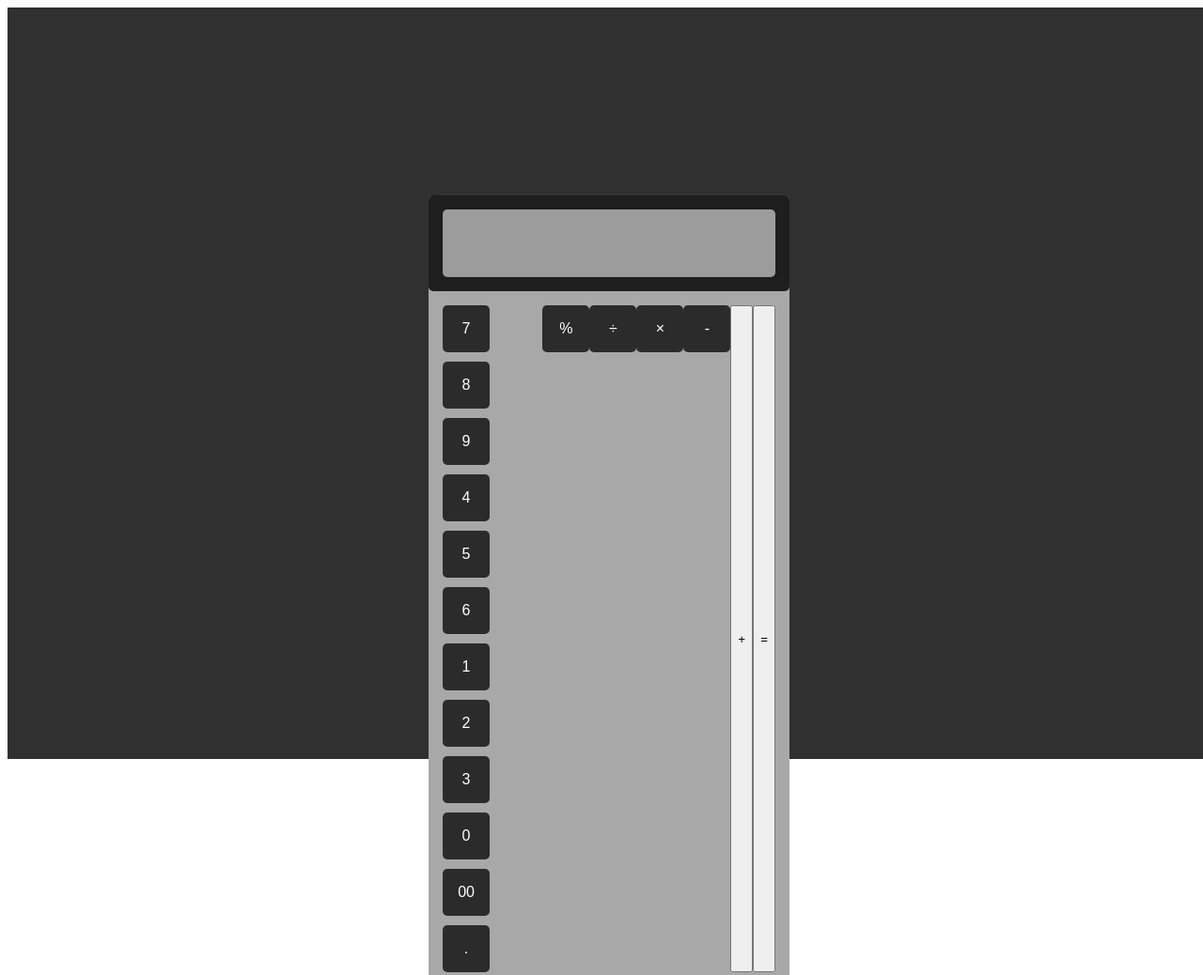
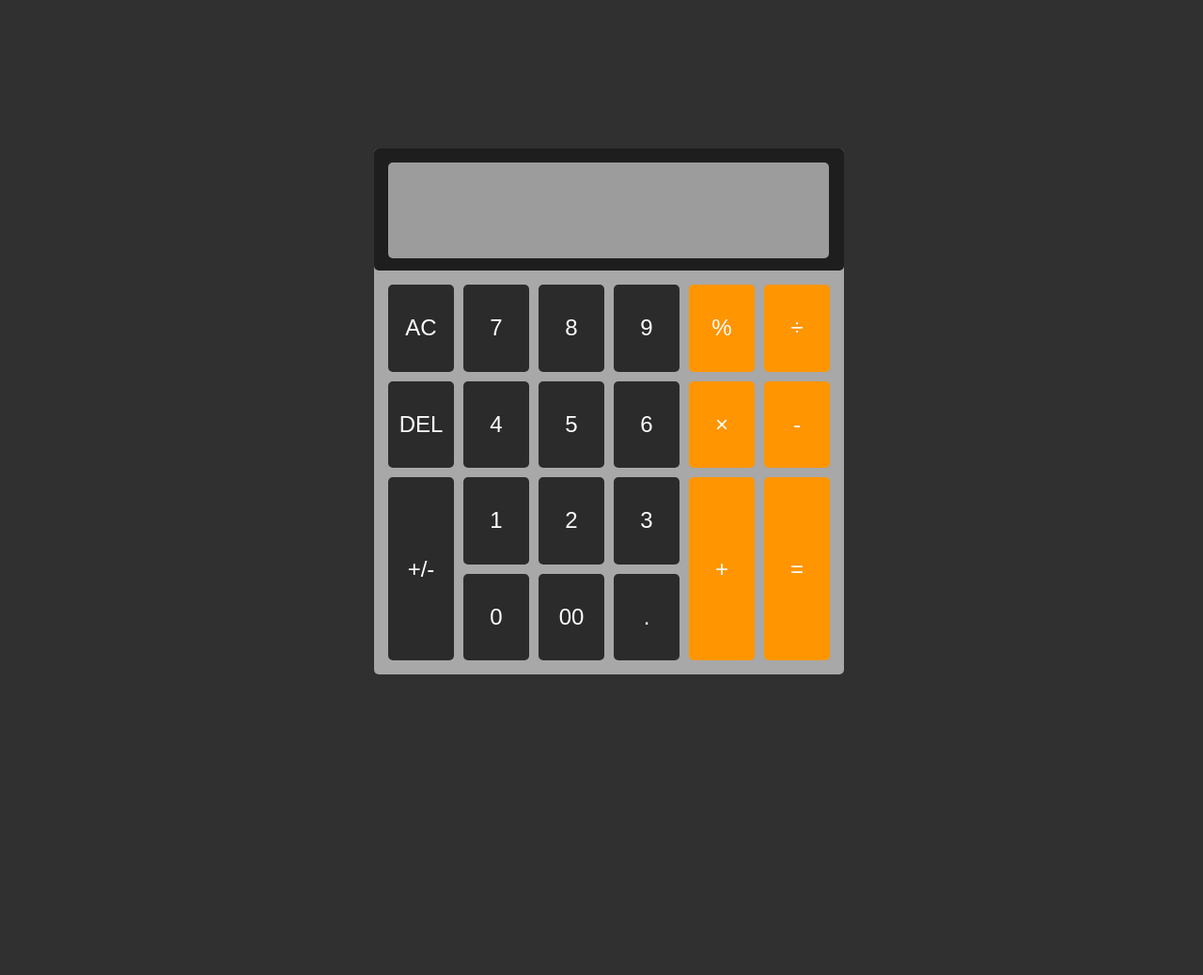
Before and after one commit to Valiance-Studios/plain-html-calculator, a website built with Vite: page index.html in a window 1280 px wide. Shown: the top 1038 px of the page at 94% size. After the commit the page ends 816 px from the top, so only its background shows below. Built offline with nearby package versions, Linux system fonts and the light colour scheme.

Commit message:
Convert to css grid; 1.0 styling finished

```diff
--- a/index.html
+++ b/index.html
@@ -9,36 +9,33 @@
     <title>plain-html-calculator</title>
   </head>
   <body>
-    <div class="background">
     <div class="calculator-wrapper">
       <div class="calculator-top">
         <input type="text" class="calculator-screen" disabled />
       </div>
       <div class="calculator-bottom">
         <div class="calculator-keys-wrapper">
-            <div class="calculator-input-keys">
-              <button class="standard-btn" type="button" value="7">7</button>
-              <button class="standard-btn" type="button" value="8">8</button>
-              <button class="standard-btn" type="button" value="9">9</button>
-              <button class="standard-btn" type="button" value="4">4</button>
-              <button class="standard-btn" type="button" value="5">5</button>
-              <button class="standard-btn" type="button" value="6">6</button>
-              <button class="standard-btn" type="button" value="1">1</button>
-              <button class="standard-btn" type="button" value="2">2</button>
-              <button class="standard-btn" type="button" value="3">3</button>
-              <button class="standard-btn" type="button" value="0">0</button>
-              <button class="standard-btn" type="button" value="00">00</button>
-              <button class="standard-btn" type="button" value=".">.</button>
-            </div>
-            <div class="calculator-operand-keys">
-              <button class="standard-btn" type="button" class="operator" value="%">%</button>
-              <button class="standard-btn" type="button" class="operator" value="/">&divide;</button>
-              <button class="standard-btn" type="button" class="operator" value="*">&times;</button>
-              <button class="standard-btn" type="button" class="operator" value="-">-</button>
-              <button type="button" class="operator" value="+">+</button>
-              <button type="button" id="equals-button" class="equal-sign operator" value="=">=</button>
-            </div>
-          </div>
+          <button class="btn standard" style="grid-area: all-clear" type="button" value="all-clear">AC</button>
+          <button class="btn standard" style="grid-area: single-delete" type="button" value="single-delete">DEL</button>
+          <button class="btn standard" style="grid-area: invert-sign" type="button" value="invert-sign">+/-</button>
+          <button class="btn standard" style="grid-area: num-7" type="button" value="7">7</button>
+          <button class="btn standard" style="grid-area: num-8" type="button" value="8">8</button>
+          <button class="btn standard" style="grid-area: num-9" type="button" value="9">9</button>
+          <button class="btn standard" style="grid-area: num-4" type="button" value="4">4</button>
+          <button class="btn standard" style="grid-area: num-5" type="button" value="5">5</button>
+          <button class="btn standard" style="grid-area: num-6" type="button" value="6">6</button>
+          <button class="btn standard" style="grid-area: num-1" type="button" value="1">1</button>
+          <button class="btn standard" style="grid-area: num-2" type="button" value="2">2</button>
+          <button class="btn standard" style="grid-area: num-3" type="button" value="3">3</button>
+          <button class="btn standard" style="grid-area: num-0" type="button" value="0">0</button>
+          <button class="btn standard" style="grid-area: num-00" type="button" value="00">00</button>
+          <button class="btn standard" style="grid-area: num-decimal" type="button" value=".">.</button>
+          <button class="btn operator" style="grid-area: operator-percent" type="button" value="%">%</button>
+          <button class="btn operator" style="grid-area: operator-divide" type="button" value="/">&divide;</button>
+          <button class="btn operator" style="grid-area: operator-multiply" type="button" value="*">&times;</button>
+          <button class="btn operator" style="grid-area: operator-minus" type="button" value="-">-</button>
+          <button class="btn operator" style="grid-area: operator-plus" type="button" value="+">+</button>
+          <button class="btn operator" style="grid-area: operator-equals" id="equals-button" type="button" value="=">=</button>
         </div>
       </div>
     </div>
--- a/src/styles/main.css
+++ b/src/styles/main.css
@@ -1,7 +1,7 @@
-.background {
+body {
+  background-color: #313030;
   width: 100vw;
   height: 100vh;
-  background-color: #313030;
   display: flex;
   justify-content: center;
   align-items: center;
@@ -11,25 +11,31 @@
   background-color: #a8a8a8;
   border-radius: 5px;
 
-  height: 50vh;
-  width: 30vw;
+  min-height: 500px;
+  max-height: 500px;
+
+  min-width: 500px;
+  max-width: 500px;
 }
 
 .calculator-top {
   background-color: #1e1e1e;
   padding: 15px;
+  height: 100px;
   border: none;
   border-radius: 5px;
 }
 
 .calculator-bottom {
   background-color: #a8a8a8;
+  border-radius: 5px;
+  height: 400px;
   padding: 15px;
 }
 
 .calculator-screen {
   width: 99%;
-  height: 70px;
+  height: 100px;
   text-align: right;
   font-size: 1.5em;
   border: none;
@@ -38,29 +44,31 @@
 }
 
 .calculator-keys-wrapper {
-  display: flex;
-  justify-content: space-around;
+  height: inherit;
+  display: grid;
+  gap: 10px;
+  grid-template-columns: repeat(6, 1fr);
+  grid-template-rows: repeat(4, 1fr);
+  grid-template-areas:
+  "all-clear num-7 num-8 num-9 operator-percent operator-divide"
+  "single-delete num-4 num-5 num-6 operator-multiply operator-minus"
+  "invert-sign num-1 num-2 num-3 operator-plus operator-equals"
+  "invert-sign num-0 num-00 num-decimal operator-plus operator-equals";
 }
 
-.standard-btn {
-  background-color: #2b2b2b;
+.btn {
   color: #ffffff;
   border: none;
   border-radius: 5px;
   padding: 10px;
-  font-size: 1em;
+  font-size: 1.5em;
   cursor: pointer;
-  height: 50px;
-  width: 50px;
+
+  &.standard {
+    background-color: #2b2b2b;
+  }
+
+  &.operator {
+    background-color: #ff9500;
+  }
 }
-
-.calculator-input-keys {
-  display: flex;
-  gap: 10px;
-  flex-wrap: wrap;
-  width: 30%;
-}
-
-.calculator-operand-keys {
-  display: flex;
-}
```
Lines whose indentation alone changed are shown as unchanged.
